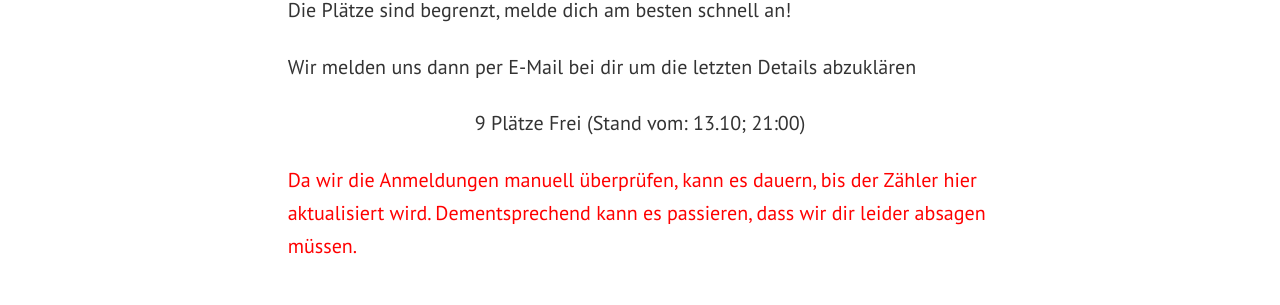
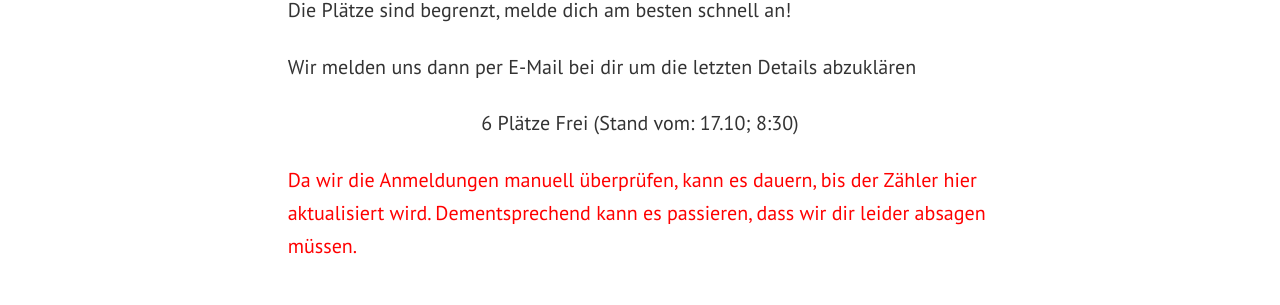
Before and after one commit to WINitiative-Augsburg-eV/webseite, a Jekyll site: the page built from pages/event-anmeldung.html, in a window 1280 px wide and 1116 px high. Shown: the part 235-540 px from the top of the window. Built offline with Jekyll 4.4.1, drawn with Linux system fonts in a browser that asks for light colours.

Commit message:
Kneipentour update

```diff
--- a/pages/event-anmeldung.html
+++ b/pages/event-anmeldung.html
@@ -10,7 +10,7 @@ comments: false
     <input type="hidden" name="_captcha" value="false">
 <p class="lead mb-4">Am 19.10.22 um 18:00 ist die WINitiative Kneipentour für Wirtschaftsinformatiker. Die Plätze sind begrenzt, melde dich am besten schnell an!</p>
 <p class="mb-4">Wir melden uns dann per E-Mail bei dir um die letzten Details abzuklären</p>
-<center><p class="mb-4">9 Plätze Frei (Stand vom: 13.10; 21:00)</p></center>
+<center><p class="mb-4">6 Plätze Frei (Stand vom: 17.10; 8:30)</p></center>
 <p class="mb-4" style="color: red">Da wir die Anmeldungen manuell überprüfen, kann es dauern, bis der Zähler hier aktualisiert wird. Dementsprechend kann es passieren, dass wir dir leider absagen müssen.</p>
 
 <br>
```
